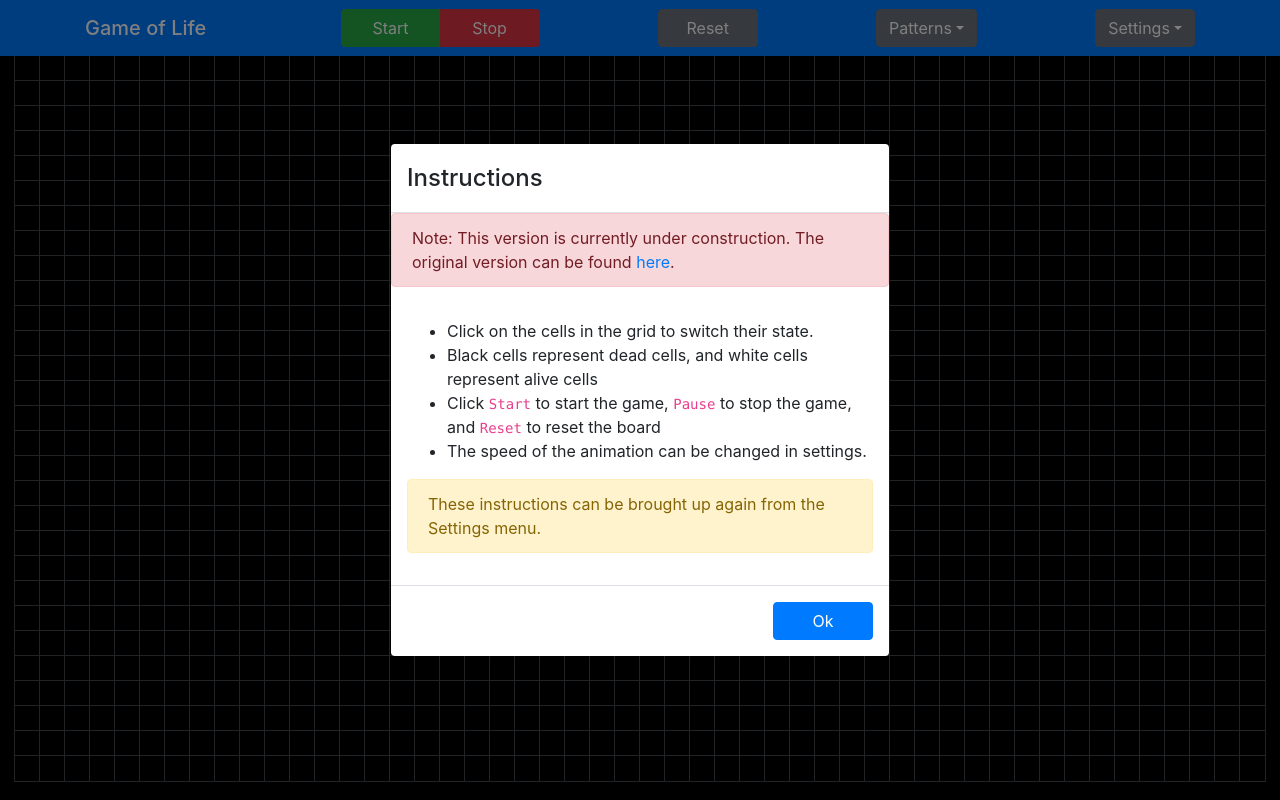
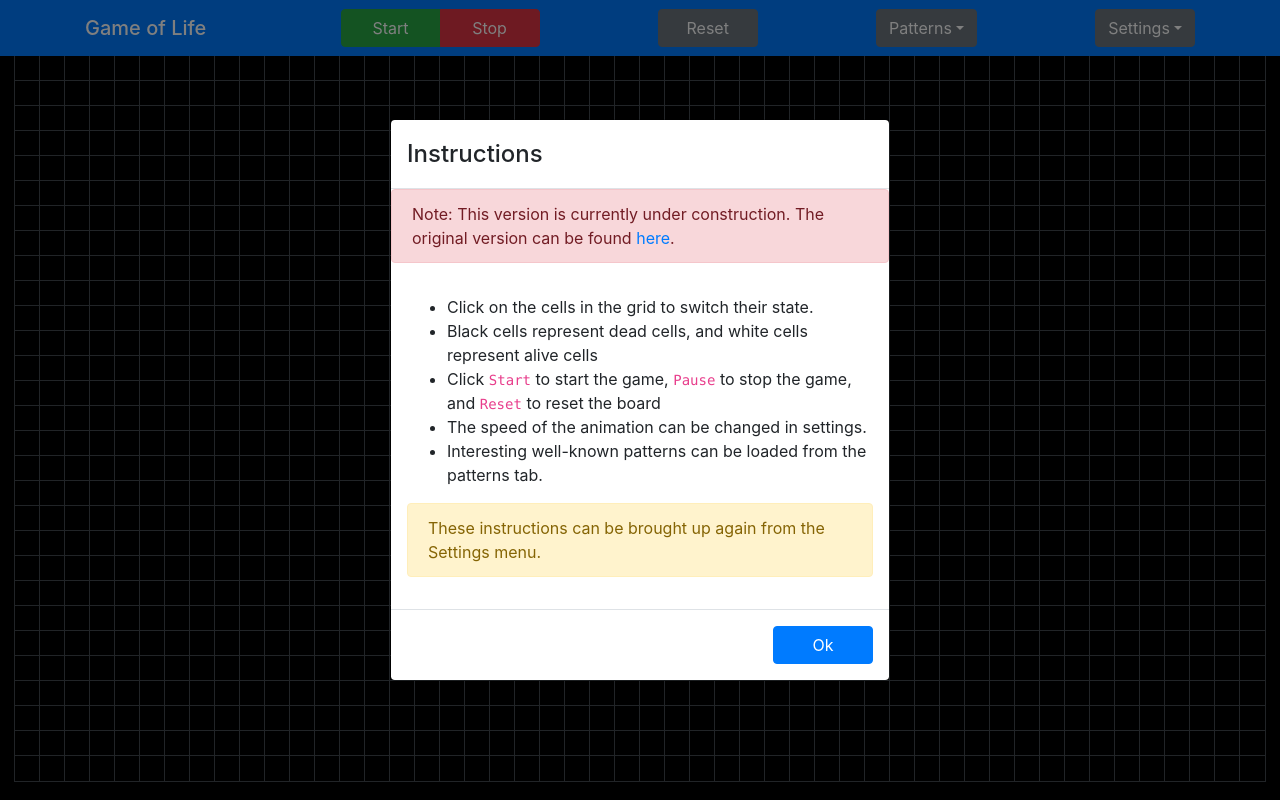
Before and after one commit to robertpsoane/game-of-life, a React (Create React App) app: page / in a window 1280 px wide. Built offline with nearby package versions, Linux system fonts and the light colour scheme.

Commit message:
Add patterns to instructions

```diff
--- a/src/components/controls/instructions.jsx
+++ b/src/components/controls/instructions.jsx
@@ -29,6 +29,10 @@ class instructions extends Component {
               stop the game, and <code>Reset</code> to reset the board{" "}
             </li>
             <li>The speed of the animation can be changed in settings.</li>
+            <li>
+              Interesting well-known patterns can be loaded from the patterns
+              tab.
+            </li>
           </ul>
 
           <div class="alert alert-warning" role="alert">
```
